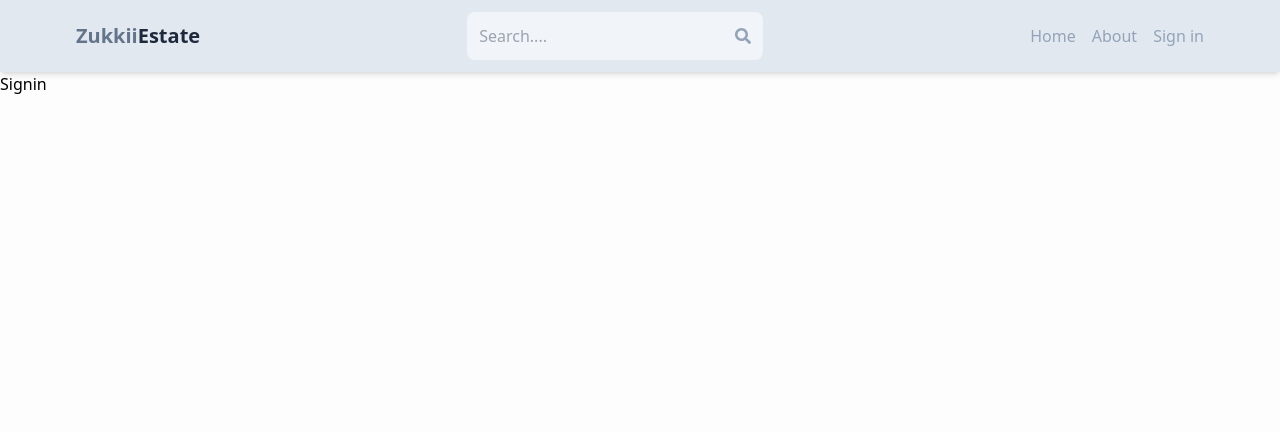
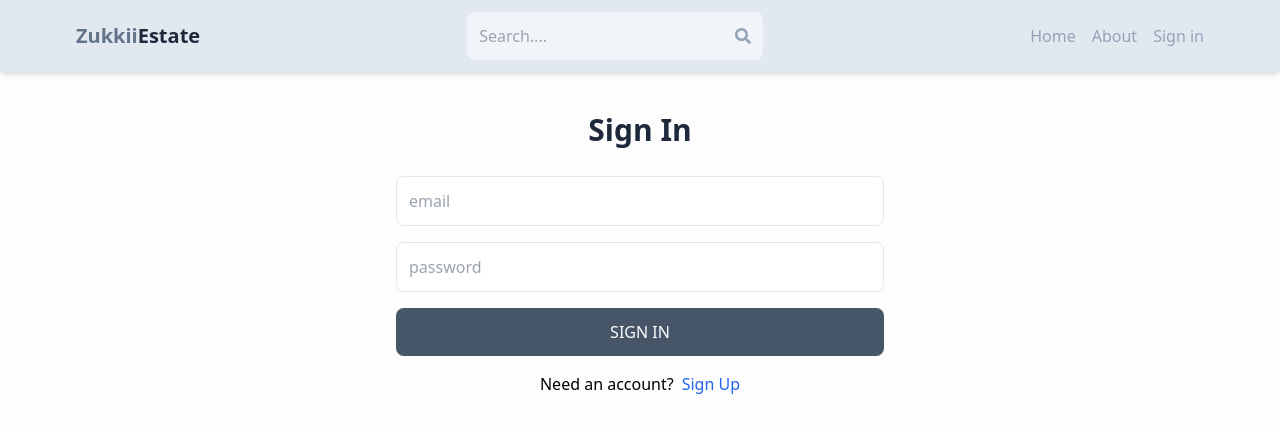
Before and after one commit to KaiIemsawat/mern-redux-realestate, a React (Vite) app in the folder client/: page /sign-in in a window 1280 px wide. Shown: the top 432 px of the page. Built offline with nearby package versions, Linux system fonts and the light colour scheme.

Commit message:
signin page functioning

```diff
--- a/client/src/pages/Signin.jsx
+++ b/client/src/pages/Signin.jsx
@@ -1,5 +1,103 @@
-import React from "react";
+import React, { useState } from "react";
+import { Link, useNavigate } from "react-router-dom";
 
-export default function Signin() {
-    return <div>Signin</div>;
+export default function SignIn() {
+    const [formData, setFormData] = useState({});
+    const [error, setError] = useState(null);
+    const [loading, setLoading] = useState(false);
+
+    const navigate = useNavigate();
+
+    // Use these instead of each individual input
+    const handleChange = (event) => {
+        setFormData({
+            ...formData,
+            [event.target.id]: event.target.value,
+        });
+    };
+
+    const handleSubmit = async (e) => {
+        e.preventDefault();
+
+        if (!formData.email || !formData.password) {
+            setError("Please fill in all fields");
+            return;
+        }
+
+        try {
+            setLoading(true);
+            const res = await fetch("/api/auth/sign-in", {
+                method: "POST",
+                headers: {
+                    "Content-Type": "application/json",
+                },
+                body: JSON.stringify(formData),
+            });
+
+            const data = await res.json();
+
+            if (data.success === false) {
+                setLoading(false);
+                setError(data.message);
+                return;
+            }
+            setLoading(false);
+            setError(null);
+            navigate("/");
+        } catch (error) {
+            setLoading(false);
+            setError(error.message);
+        }
+    };
+
+    return (
+        <div className="p-3 max-w-lg mx-auto">
+            <h1 className="text-3xl text-center font-semibold my-7 text-slate-800">
+                Sign In
+            </h1>
+            <form className="flex flex-col gap-4" onSubmit={handleSubmit}>
+                <input
+                    type="email"
+                    placeholder="email"
+                    className="border p-3 rounded-lg"
+                    id="email"
+                    onChange={handleChange}
+                />
+                <input
+                    type="password"
+                    placeholder="password"
+                    className="border p-3 rounded-lg"
+                    id="password"
+                    onChange={handleChange}
+                />
+                <button
+                    className="bg-slate-600 text-[#fdfdfd] p-3 rounded-lg uppercase hover:opacity-80 disabled:opacity-80 duration-1000"
+                    disabled={loading}
+                >
+                    {loading ? "LOADING..." : "Sign In"}
+                </button>
+            </form>
+            <div className="flex gap-2 mt-4 justify-center">
+                <span>Need an account? </span>
+                <Link className="text-blue-600" to={"/sign-up"}>
+                    Sign Up
+                </Link>
+            </div>
+            {error && (!formData.email || !formData.password) ? (
+                <div className="flex gap-2 mt-4 justify-center">
+                    <p className="text-red-600 -mt-2">
+                        All fields need to be filled
+                    </p>
+                </div>
+            ) : (
+                error && (
+                    <div className="flex gap-2 mt-4 justify-center">
+                        <p className="text-red-600 -mt-2">
+                            Invalid Credentials
+                        </p>
+                    </div>
+                )
+            )}
+        </div>
+    );
 }
```
